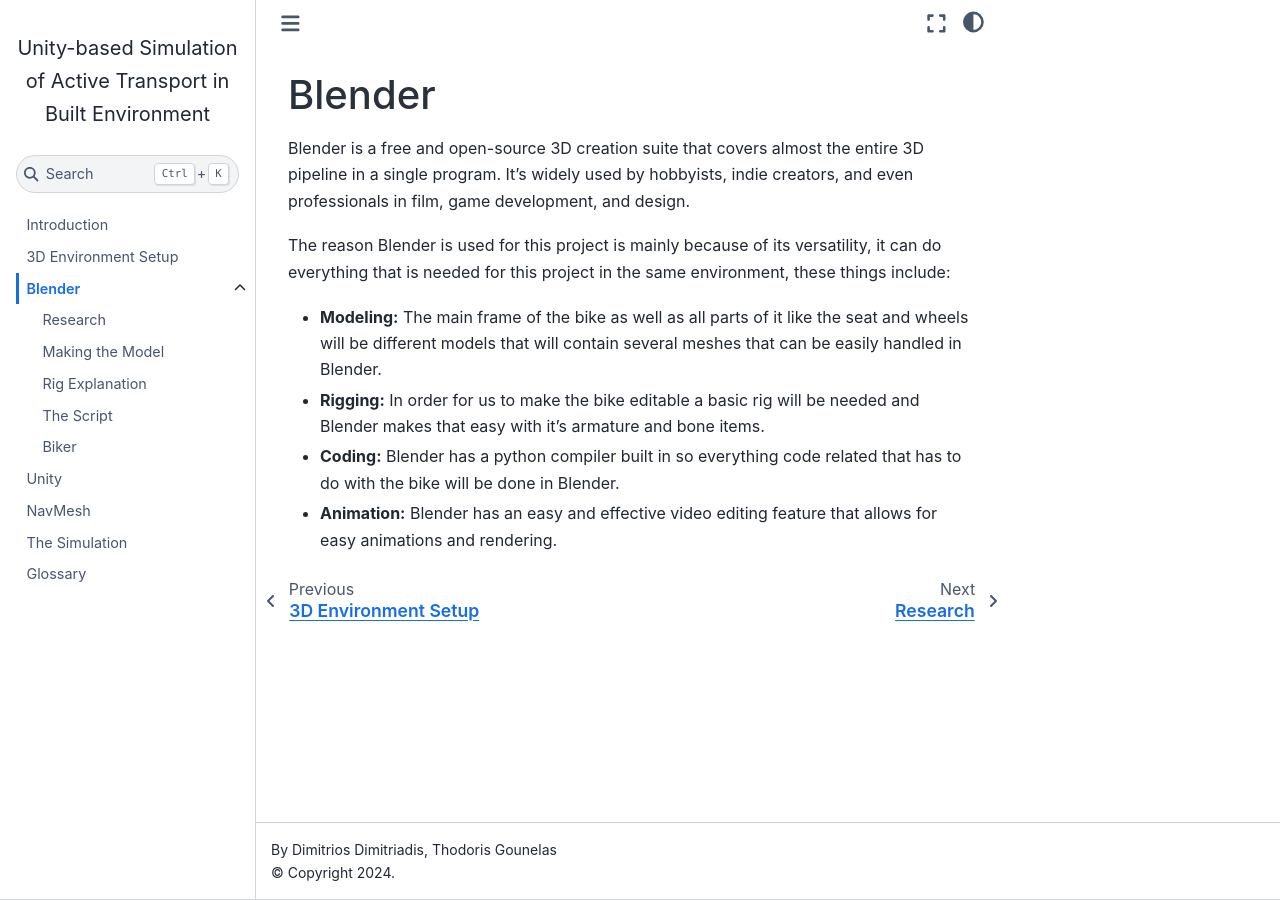
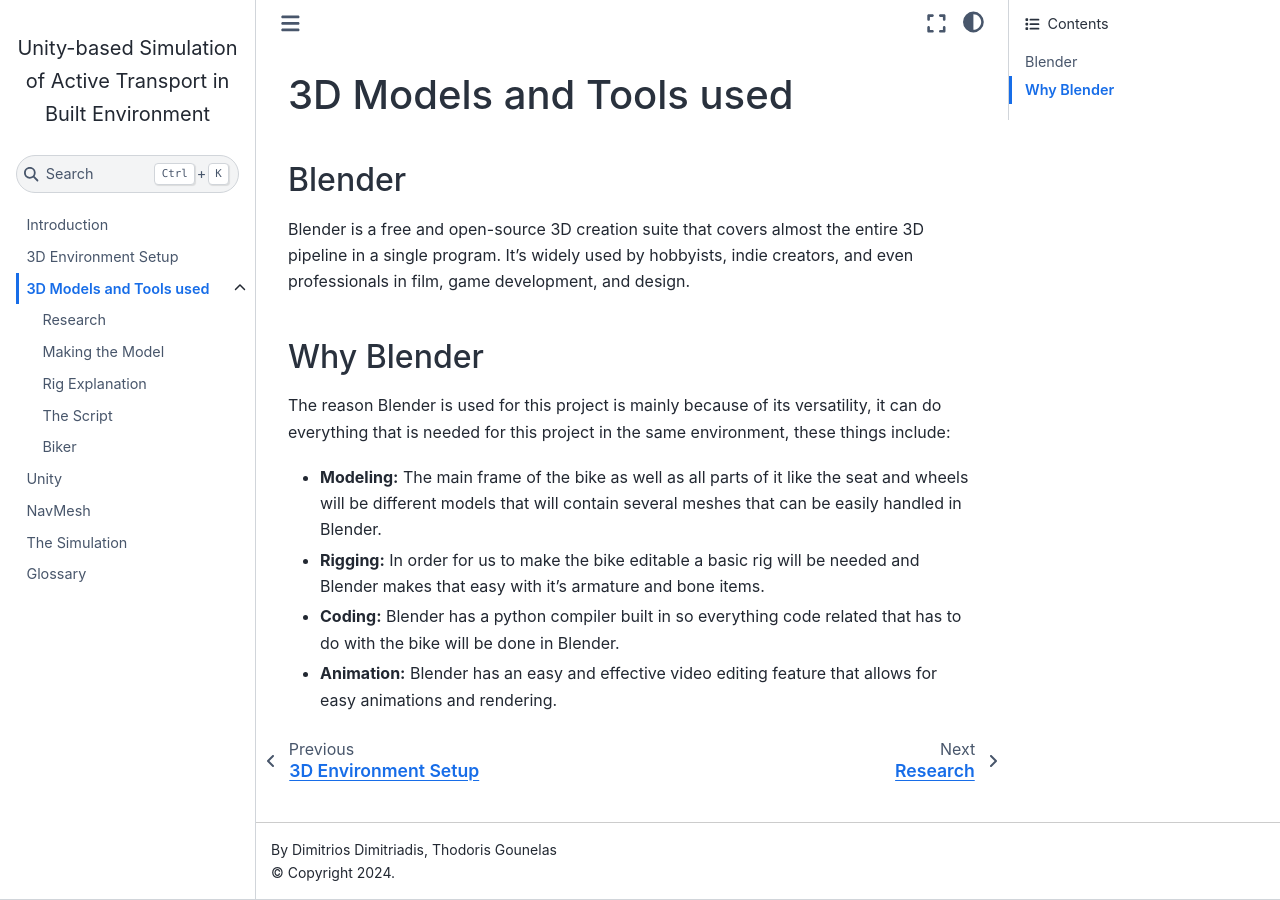
Before and after one commit to Theogoun/Thesis, a Jupyter Book: the page built from docs/Blender.md, in a window 1280 px wide. Built offline with Jupyter Book 1.0.4 settings and Sphinx 7.4.7 and the Sphinx Book theme 1.1.4, drawn with Linux system fonts in a browser that asks for light colours; pages that are not in the unit, such as notebooks, are missing from menus.

Commit message:
Small Structure changes

```diff
--- a/docs/Blender.md
+++ b/docs/Blender.md
@@ -1,6 +1,9 @@
-# Blender
+# 3D Models and Tools used
+
+## Blender
 Blender is a free and open-source 3D creation suite that covers almost the entire 3D pipeline in a single program. It’s widely used by hobbyists, indie creators, and even professionals in film, game development, and design.
 
+## Why Blender
 The reason Blender is used for this project is mainly because of its versatility, it can do everything that is needed for this project in the same environment, these things include:
 
 - **Modeling:** The main frame of the bike as well as all parts of it like the seat and wheels will be different models that will contain several meshes that can be easily handled in Blender.
```
